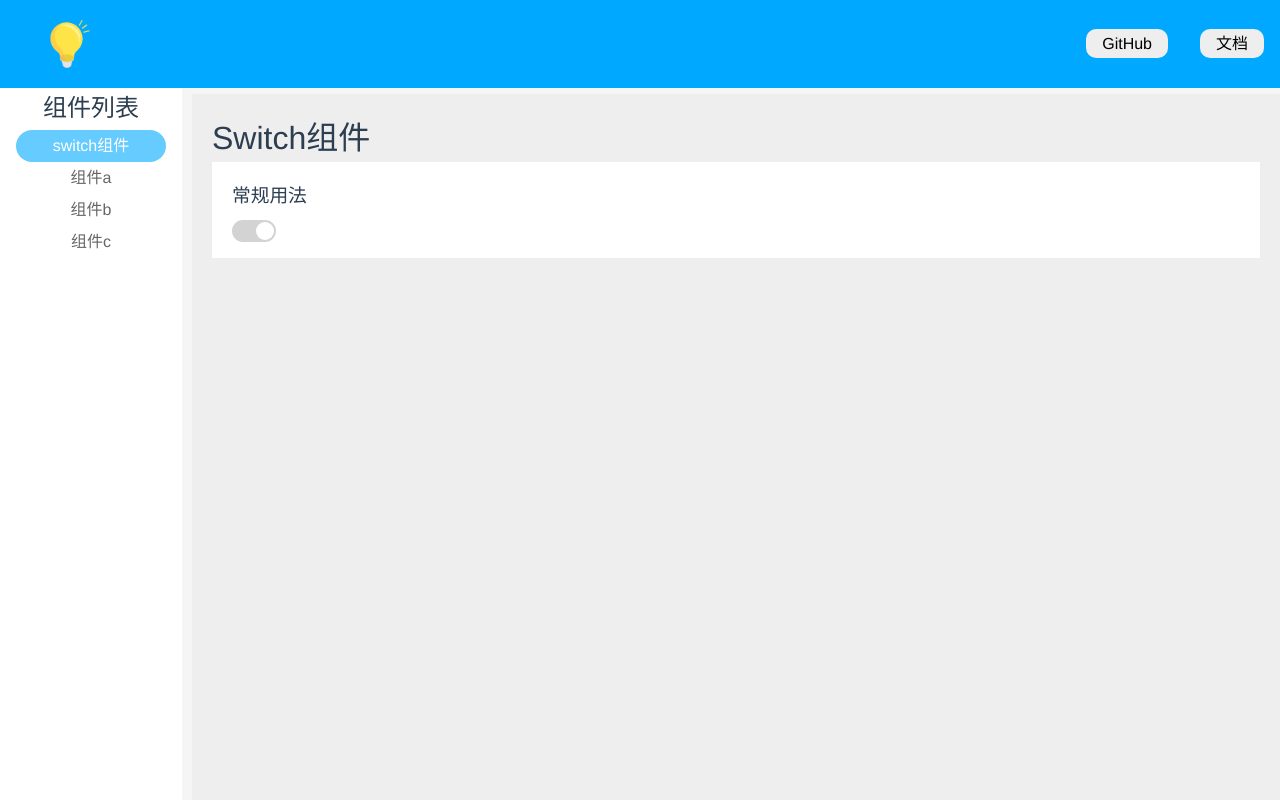
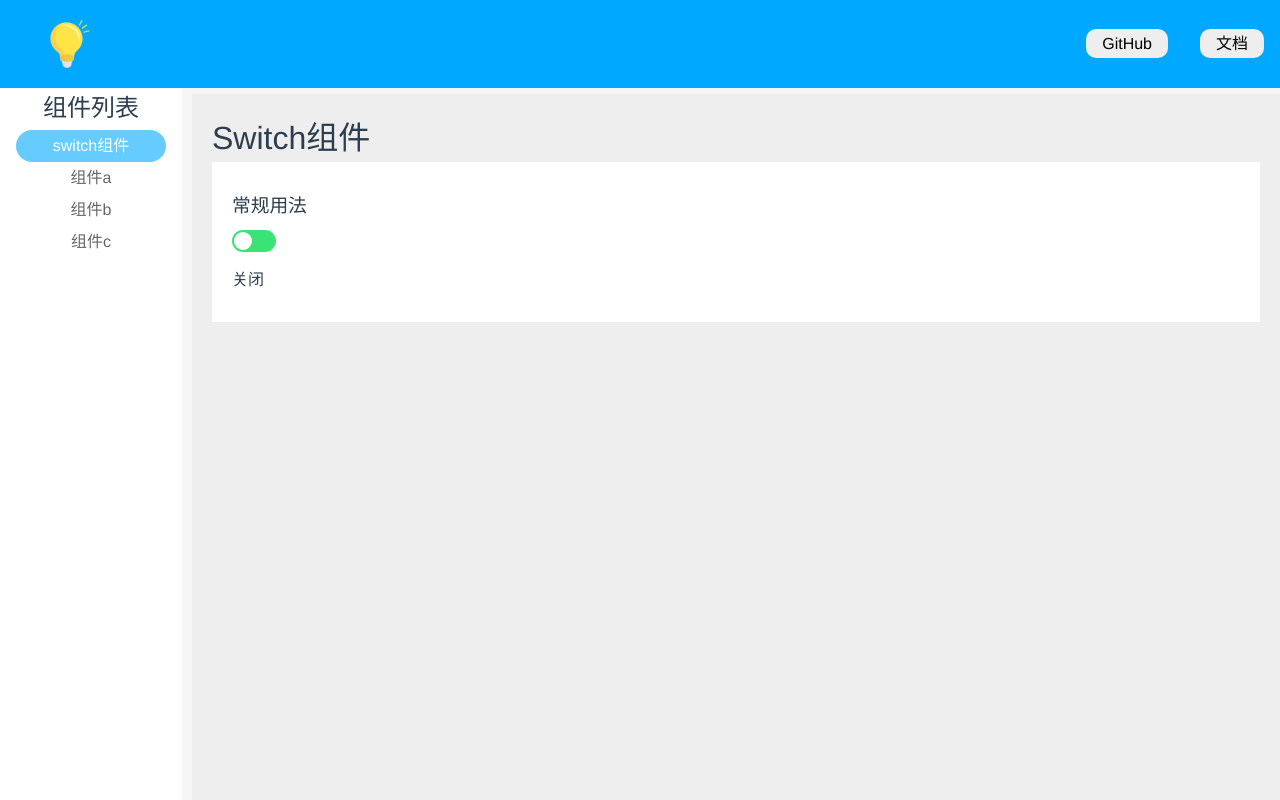
Before and after one commit to rookiepjx/ui-for-vue3, a Vue app: page /doc/switch in a window 1280 px wide. Built offline with nearby package versions, Linux system fonts and the light colour scheme.

Commit message:
switch可接受value和switch事件

```diff
--- a/src/components/Switch/Switch1.vue
+++ b/src/components/Switch/Switch1.vue
@@ -4,6 +4,7 @@
   <button class="switch" @click="toggleSwitch" :class="{ checked: checked }">
     <span></span>
   </button>
+  <div class="status">{{checked?"打开":"关闭"}}</div>
 </div>
 </template>
 
@@ -12,14 +13,17 @@ import {
   ref
 } from "vue";
 export default {
-  setup() {
+  props: {
+    checked: Boolean
+  },
+  setup(props, context) {
     // 默认关闭
-    const checked = ref(true);
+    // const checked = ref(true);
     const toggleSwitch = () => {
-      checked.value = !checked.value;
+      // checked.value = !checked.value;
+      context.emit("switch", !props.checked)
     };
     return {
-      checked,
       toggleSwitch,
     };
   },
@@ -31,16 +35,19 @@ $h1: 22px;
 $h2: $h1 - 4px;
 
 .box {
-  padding: 10px;
+  padding: 20px;
   background-color: #fff;
 
+  .status {
+    padding: 10px 0;
+  }
+
   >.title {
-    padding: 10px;
+    padding: 10px 0;
   }
 
   >.switch {
     position: relative;
-    left: 10px;
     width: $h1 * 2;
     height: $h1;
     border-radius: $h1 / 2;
--- a/src/components/Switch/SwitchDemo.vue
+++ b/src/components/Switch/SwitchDemo.vue
@@ -1,13 +1,22 @@
 <template>
 <div class="content">
   <h1 class="title">Switch组件</h1>
-  <Switch1 />
+  <Switch1 :checked="checked" @switch="checked = $event" />
 </div>
 </template>
 
 <script lang="ts">
+import {
+  ref
+} from 'vue';
 import Switch1 from "./Switch1.vue"
 export default {
+  setup() {
+    const checked = ref(false)
+    return {
+      checked
+    }
+  },
   components: {
     Switch1
   }
```
